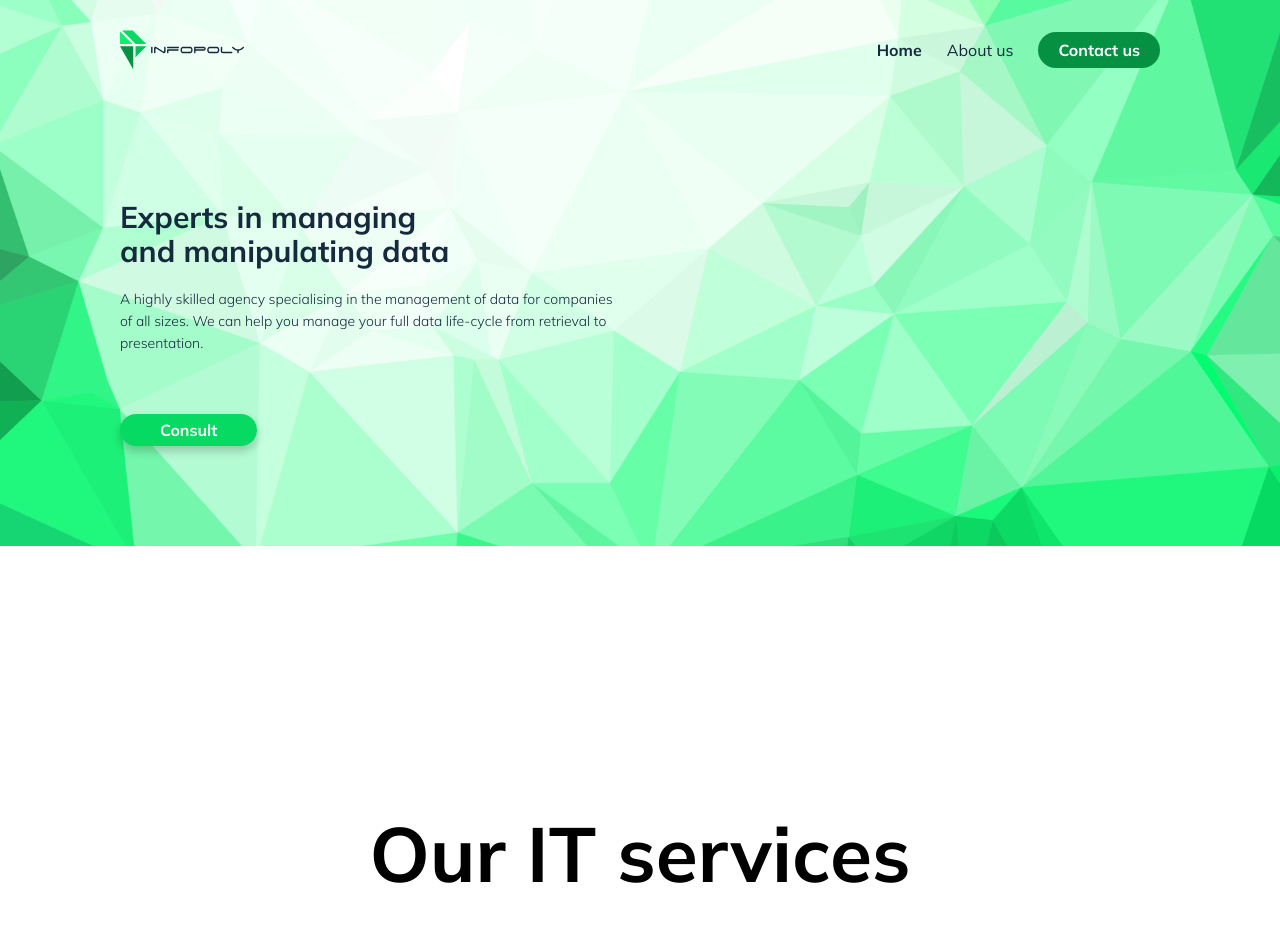
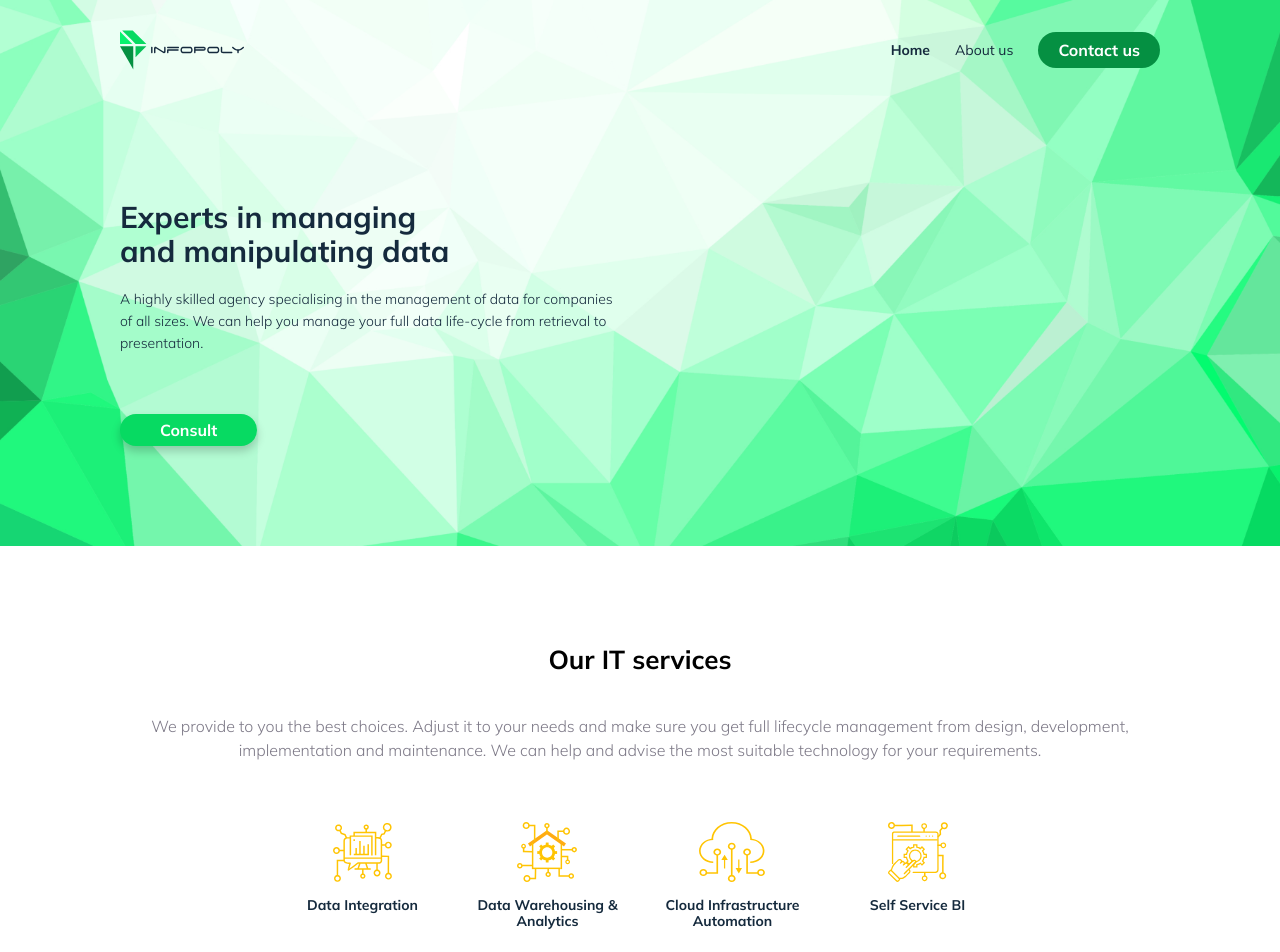
Before and after one commit to KaterynaHruvman/Infopoly, a React (Create React App) app: page / in a window 1280 px wide. Shown: the top 952 px of the page. Built offline with nearby package versions, Linux system fonts and the light colour scheme; no server answers.

Commit message:
add services styles

```diff
--- a/src/App.css
+++ b/src/App.css
@@ -68,7 +68,8 @@ html {
 
   h1,
   h2,
-  h3 {
+  h3,
+  p {
     margin: 0px;
   }
 
--- a/src/components/Header/Header.module.css
+++ b/src/components/Header/Header.module.css
@@ -30,8 +30,8 @@
 .link {
   text-decoration: none;
   font-weight: 400;
-  font-size: 16px;
-  line-height: 16px;
+  font-size: 14px;
+  line-height: 14px;
   color: #152A3D;
 }
 
--- a/src/components/Ourservises/OurServices.js
+++ b/src/components/Ourservises/OurServices.js
@@ -32,7 +32,7 @@ const OurServices = () => {
         <section className={styles.servicesWrapper}>
             <h1 className={styles.title}>Our IT services</h1>
             <p className={styles.text}>
-              We provide to you the best choices for you. Adjust it to your needs and make sure
+              We provide to you the best choices. Adjust it to your needs and make sure
               you get full lifecycle management from design, development, implementation and maintenance.
               We can help and advise the most suitable technology for your requirements.
             </p>
--- a/src/components/Ourservises/OurServices.module.css
+++ b/src/components/Ourservises/OurServices.module.css
@@ -4,7 +4,7 @@
   align-items: center;
   width: 100%;
   font-family: 'Mulish';
-  padding-top: 20vw;
+  padding: 20vw 0vw;
 }
 
 .title{
@@ -23,104 +23,47 @@
 }
 
 .cardContainer{
-    margin-top: 4vw;
+    margin-top: 10vw;
     display: grid;
     grid-template-columns: repeat(2, 1fr);
-    grid-auto-rows: minmax(2.3vw, 1fr);
-    grid-gap: 10px;
+    /* grid-auto-rows: minmax(2.3vw, 1fr); */
+    grid-gap: 40px;
     justify-content: center;
 }
 
-/* @media screen and (max-width: 1450px){
-    .cardContainer{
-        display: flex;
-        width: 90%;
-        flex-wrap: wrap;
+@media (min-width: 768px)  {
+    .servicesWrapper{
+        padding: 80px 0px;
     }
 
-} */
-
-/* @media screen and (max-width: 768px){
-.container{
-    display: flex;
-    flex-direction: column;
-    align-items: center;
-    margin-top: 100px;
-}
-
-.title{
-    margin: 0;
-    font-family: 'Mulish';
-font-size: 24px;
-font-weight: 700;
-line-height: 20px;
-letter-spacing: 0em;
-
-}
-.text{
-    margin: 0;
-    margin-top: 47px;
-    margin-bottom: 40px;
-    width: 588px;
-font-family: 'Mulish';
-font-size: 13px;
-font-weight: 300;
-line-height: 21.5px;
-letter-spacing: 0em;
-text-align: center;
-color: #7D7987;
-
-
-}
     .cardContainer{
-    display: flex;
-    flex-direction: row;
-    justify-content: center;
-    align-items: center;
-    width: 700px;
-    flex-wrap: wrap;
-}
-
-}
-@media screen and (max-width: 428px){
-.container{
-    display: flex;
-    flex-direction: column;
-    align-items: center;
+        grid-template-columns: repeat(4, 1fr);
         margin-top: 50px;
     }
 
     .title{
-    margin: 0;
-    font-family: 'Mulish';
+        font-size: 26px;
+        line-height: 28px;
+    }
+
+    .text{
+        margin-top: 30px;
         font-size: 16px;
-font-weight: 700;
-line-height: 20px;
-letter-spacing: 0em;
-
+        line-height: 24px;
     }
-.text{
-    margin: 0;
-    margin-top: 47px;
-    margin-bottom: 25px;
-    width: 80vw;
-font-family: 'Mulish';
-font-size: 12px;
-font-weight: 300;
-line-height: 21px;
-letter-spacing: 0em;
-text-align: center;
-color: #7D7987;
+}
 
 
-}
-.cardContainer{
-    display: flex;
-    flex-direction: row;
-    justify-content: space-between;
-    align-items: center;
-    width: 85vw;
-    flex-wrap: wrap;
+@media (min-width: 1200px) {
+    .servicesWrapper{
+        padding: 100px 0px;
     }
 
-} */
+    .cardContainer{
+        margin-top: 60px;
+    }
+
+    .text{
+        margin-top: 40px;
+    }
+}
--- a/src/components/Ourservises/ServiceCard/ServiceCard.module.css
+++ b/src/components/Ourservises/ServiceCard/ServiceCard.module.css
@@ -1,11 +1,11 @@
-.theCard{
-    min-width: 50%;
-    aspect-ratio : 1 / 1;
-    padding: 15px;
+.theCard {
+    /* min-width: 50%; */
+    /* aspect-ratio : 1 / 1;
+    */
     border-radius: 20px;
     font-family: 'Mulish';
     color: #152A3D;
-    box-shadow: 2px 3px 7px rgba(0, 0, 0, 0.25)
+    /* box-shadow: 2px 3px 7px rgba(0, 0, 0, 0.25) */
 }
 
 .theFront {
@@ -15,37 +15,46 @@
     justify-items: center;
 }
 
-.backDescription{
+.backDescription  {
     display: none;
 }
 
-.description{
+.description {
     display: none;
 }
 
 
-.theFront .title{
-    margin-top: 2vw;
+.theFront .title {
+  margin-top: 2vw;
   font-weight: 700;
   font-size: 3.5vw;
   line-height: 4vw;
   text-align: center;
 }
-/* .mainContainer{
-    position: relative;
-    height: 428px;
-    width: 317.5137939453125px;
-    border-radius: 20px;
-    margin: 18.71px;
-    cursor: pointer;
+
+.img{
+    height: 15vw;
+}
+
+@media (min-width: 768px)  {
+    .theCard {
+        max-width: 145px;
+    }
+
+    .img{
+        height: 60px;
+    }
+
+    .theFront .title {
+        margin-top: 15px;
+        font-size: 14px;
+        line-height: 16px;
+    }
 
 }
 
-.img{
-    height: 105px;
-    width: 105px;
-    margin-top: 40px;
-}
+
+/*
 .theFront{
     width: 100%;
     height: 100%;
```
Lines whose indentation alone changed are shown as unchanged.
